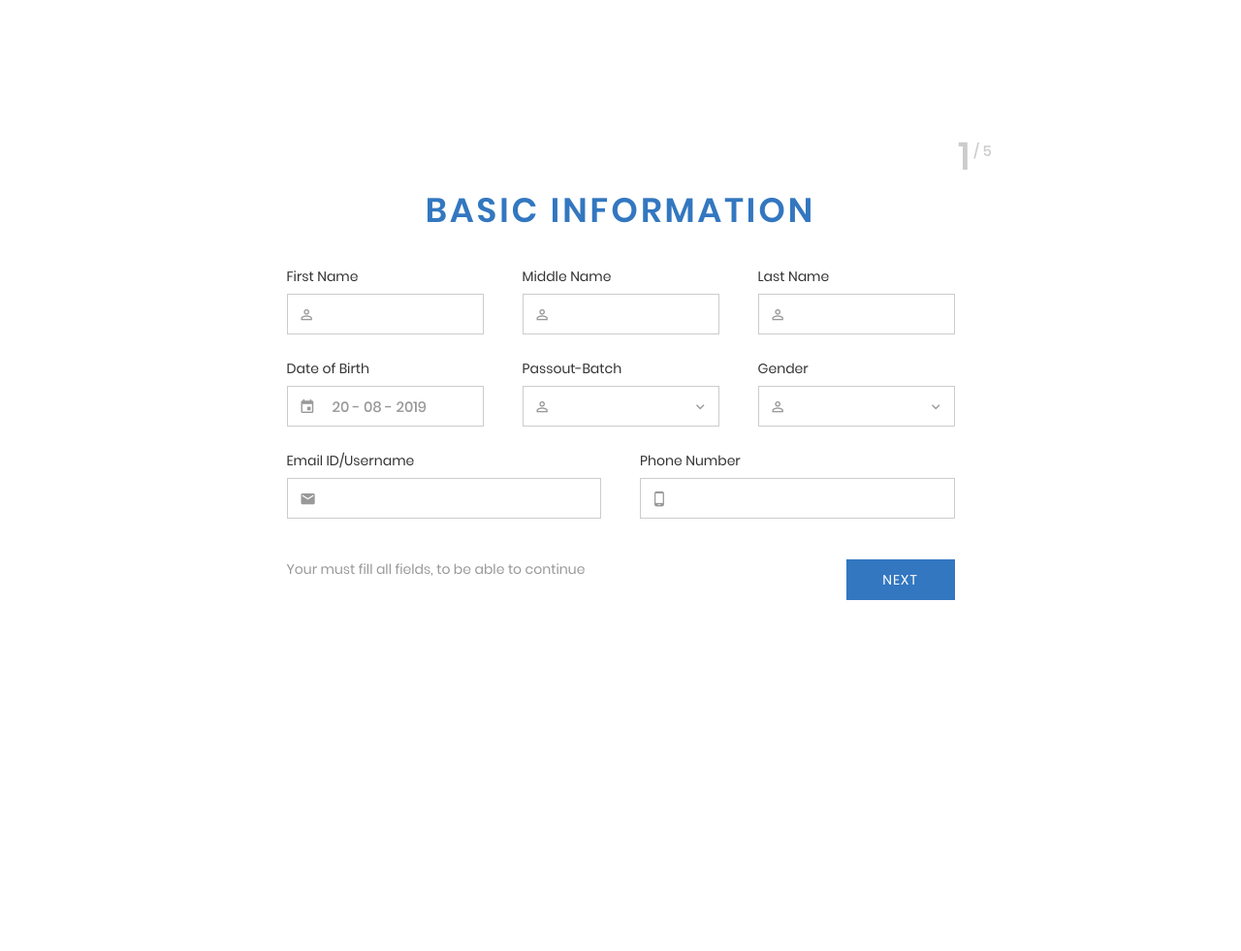
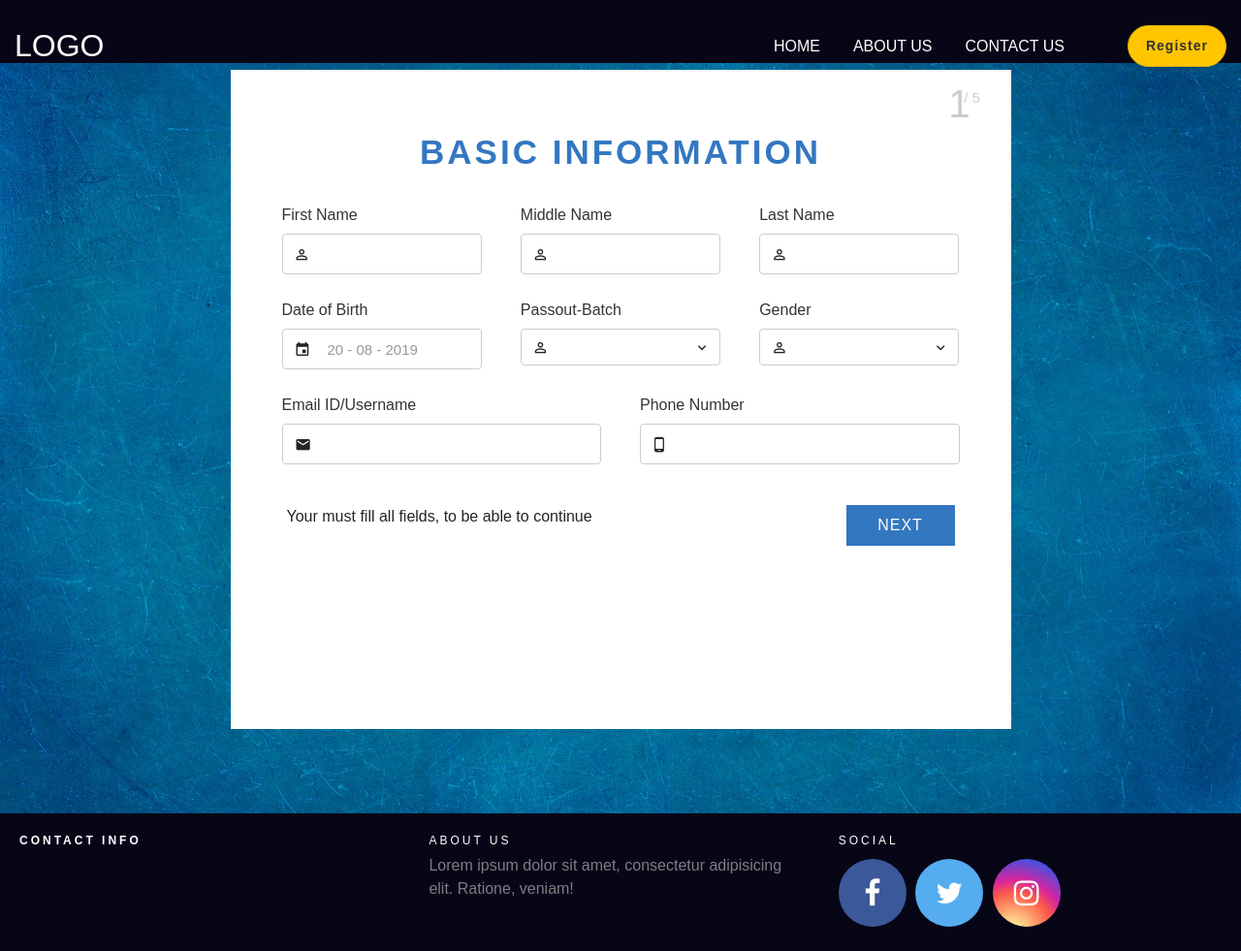
Before and after one commit to Kushal7788/Alumini-Web, a Django app: page /register/ in a window 1280 px wide. Shown: the whole page at 97% size. Before the commit the page ends 619 px from the top, so only its background shows below. Run offline with Django 3.2, Linux system fonts and the light colour scheme; data that the repository does not hold is empty; some libraries are stand-ins or nearby versions; some web fonts are replaced.

Commit message:
added styles to register

```diff
--- a/Alumini/static/register/css/style.css
+++ b/Alumini/static/register/css/style.css
@@ -1,33 +1,3 @@
-@font-face {
-  font-family: "Poppins-Regular";
-  src: url("../fonts/poppins/Poppins-Regular.ttf");
-}
-@font-face {
-  font-family: "Poppins-Medium";
-  src: url("../fonts/poppins/Poppins-Medium.ttf");
-}
-@font-face {
-  font-family: "Poppins-SemiBold";
-  src: url("../fonts/poppins/Poppins-SemiBold.ttf");
-}
-* {
-  -webkit-box-sizing: border-box;
-  -moz-box-sizing: border-box;
-  box-sizing: border-box;
-}
-
-body {
-  font-family: "Poppins-Regular";
-  font-size: 14px;
-  margin: 0;
-  color: #999;
-
-  height: 100vh;
-  background-size: cover;
-  display: flex;
-  align-items: center;
-}
-
 :focus {
   outline: none;
 }
@@ -40,7 +10,7 @@ input,
 textarea,
 select,
 button {
-  font-family: "Poppins-Regular";
+
   font-size: 14px;
   color: #333;
 }
@@ -79,23 +49,20 @@ textarea {
   resize: none;
 }
 
-img {
-  max-width: 100%;
-  vertical-align: middle;
-}
+
 
 .wrapper {
   width: 819px;
   margin: auto;
   padding: 7px;
-  background: url("../images/form-bg.png") repeat;
+
 }
 
 .wizard {
   position: relative;
-  background: #fff;
+  background:#fff;
   padding: 64px 58px 0;
-  height: 548px;
+  height: 85vh;
 }
 
 .steps .current-info,
@@ -116,13 +83,13 @@ img {
   content: "1";
   font-size: 40px;
   color: #ccc;
-  font-family: "Poppins-Medium";
+
 }
 .steps ul:after {
   content: "/ 5";
   font-size: 15px;
   color: #ccc;
-  font-family: "Poppins-Medium";
+
   position: absolute;
   left: 16px;
   top: 13px;
@@ -154,7 +121,7 @@ img {
 }
 
 h3 {
-  font-family: "Poppins-SemiBold";
+
   font-size: 35px;
   color: #3377c0;
   text-transform: uppercase;
@@ -211,7 +180,7 @@ h3 {
   font-size: 15px;
   padding-left: 46px;
   color: #999;
-  font-family: "Poppins-Medium";
+
   /* &::-webkit-input-placeholder {
   	color: #333;
   }
--- a/Alumini/templates/RegistrationTemplates/register.html
+++ b/Alumini/templates/RegistrationTemplates/register.html
@@ -1,12 +1,8 @@
-<!DOCTYPE html>
-<html>
-	<head>
-		<meta charset="utf-8">
-		<title>Registration Form</title>
-		<meta name="viewport" content="width=device-width, initial-scale=1.0">
-		<meta name="author" content="colorlib.com">
-        {% load staticfiles %}
-		<!-- MATERIAL DESIGN ICONIC FONT -->
+{% extends 'base/base.html' %}
+{% load static %}
+{% block title %}Register{% endblock %}
+{% block css %}
+        <!-- MATERIAL DESIGN ICONIC FONT -->
 		<link rel="stylesheet" href="{% static 'register/fonts/material-design-iconic-font/css/material-design-iconic-font.css' %}">
 
 		<!-- DATE-PICKER -->
@@ -14,8 +10,8 @@
 
 		<!-- STYLE CSS -->
 		<link rel="stylesheet" href="{% static 'register/css/style.css' %}">
-	</head>
-	<body>
+{% endblock %}
+{% block body %}
 		<div class="wrapper">
             <form action="{% url 'submit-form' %}" method="post" id="wizard">
         		<!-- SECTION 1 -->
@@ -448,23 +444,8 @@
                 </section>
             </form>
 		</div>
-
-		<script src="{% static 'register/js/jquery-3.3.1.min.js' %}"></script>
-
-		<!-- JQUERY STEP -->
-		<script src="{% static 'register/js/jquery.steps.js' %}"></script>
-
-		<!-- DATE-PICKER -->
-		<script src="{% static 'register/vendor/date-picker/js/datepicker.js' %}"></script>
-		<script src="{% static 'register/vendor/date-picker/js/datepicker.en.js' %}"></script>
-
-		<script src="{% static 'register/js/main.js' %}"></script>
-
-
-<script src="//geodata.solutions/includes/countrystatecity.js"></script>
-
-
-
+{% endblock %}
+    {% block scripts %}
         <script>
         $(function() {
             $( "#click" ).click(function() {
@@ -477,7 +458,17 @@
             });
         });
         </script>
+    <script src="{% static 'register/js/jquery-3.3.1.min.js' %}"></script>
 
-<!-- Template created and distributed by Colorlib -->
-</body>
-</html>
+		<!-- JQUERY STEP -->
+    <script src="{% static 'register/js/jquery.steps.js' %}"></script>
+
+		<!-- DATE-PICKER -->
+    <script src="{% static 'register/vendor/date-picker/js/datepicker.js' %}"></script>
+    <script src="{% static 'register/vendor/date-picker/js/datepicker.en.js' %}"></script>
+
+    <script src="{% static 'register/js/main.js' %}"></script>
+
+
+    <script src="//geodata.solutions/includes/countrystatecity.js"></script>
+    {% endblock %}
--- a/Alumini/templates/base/base.html
+++ b/Alumini/templates/base/base.html
@@ -37,6 +37,8 @@
       href="https://cdnjs.cloudflare.com/ajax/libs/font-awesome/4.7.0/css/font-awesome.min.css"
     />
      <link rel="stylesheet" type="text/css" href="{% static 'base/css/base.css' %}"/>
+    {% block css %}
+    {% endblock %}
     <style>
       .background{
         background-image: url("{% static 'base/img/bg-2.jpg' %}");
@@ -50,12 +52,11 @@
           rgba(81, 109, 179, 1) 0%,
           rgba(178, 98, 152, 1) 100.2%
         ); */
-        background-color: #7f53ac;
-background-image: linear-gradient(315deg, #7f53ac 0%, #647dee 74%);
+<!--        background-color: #7f53ac;-->
+<!--background-image: linear-gradient(315deg, #7f53ac 0%, #647dee 74%);-->
       }
     </style>
-    {% block css %}
-    {% endblock %}
+
   </head>
   <body class="background">
     <div class="navbar">
@@ -127,12 +128,12 @@ background-image: linear-gradient(315deg, #7f53ac 0%, #647dee 74%);
         <div class="col">
           <h1><strong>Contact Info</strong></h1>
             <p>{{ contact_us.contact_info }}</p>
+
         </div>
         <div class="col">
           <h1>About Us</h1>
           <p>
-            Lorem ipsum dolor sit amet, consectetur adipiscing elit.
-            Pellentesque imperdiet consectetur dolor in elementum.
+            Lorem ipsum dolor sit amet, consectetur adipisicing elit. Ratione, veniam!
           </p>
         </div>
         <div class="col social">
@@ -154,7 +155,7 @@ background-image: linear-gradient(315deg, #7f53ac 0%, #647dee 74%);
     </div>
     <!-- END OF FOOTER -->
     <script type="text/javascript" src="{% static 'base/js/base.js' %}"></script>
-    {% block script %}
+    {% block scripts %}
     {% endblock %}
   </body>
 </html>
```
Also changed, not shown: other parts of Alumini/static/register/css/style.css (+3 -50 lines).
